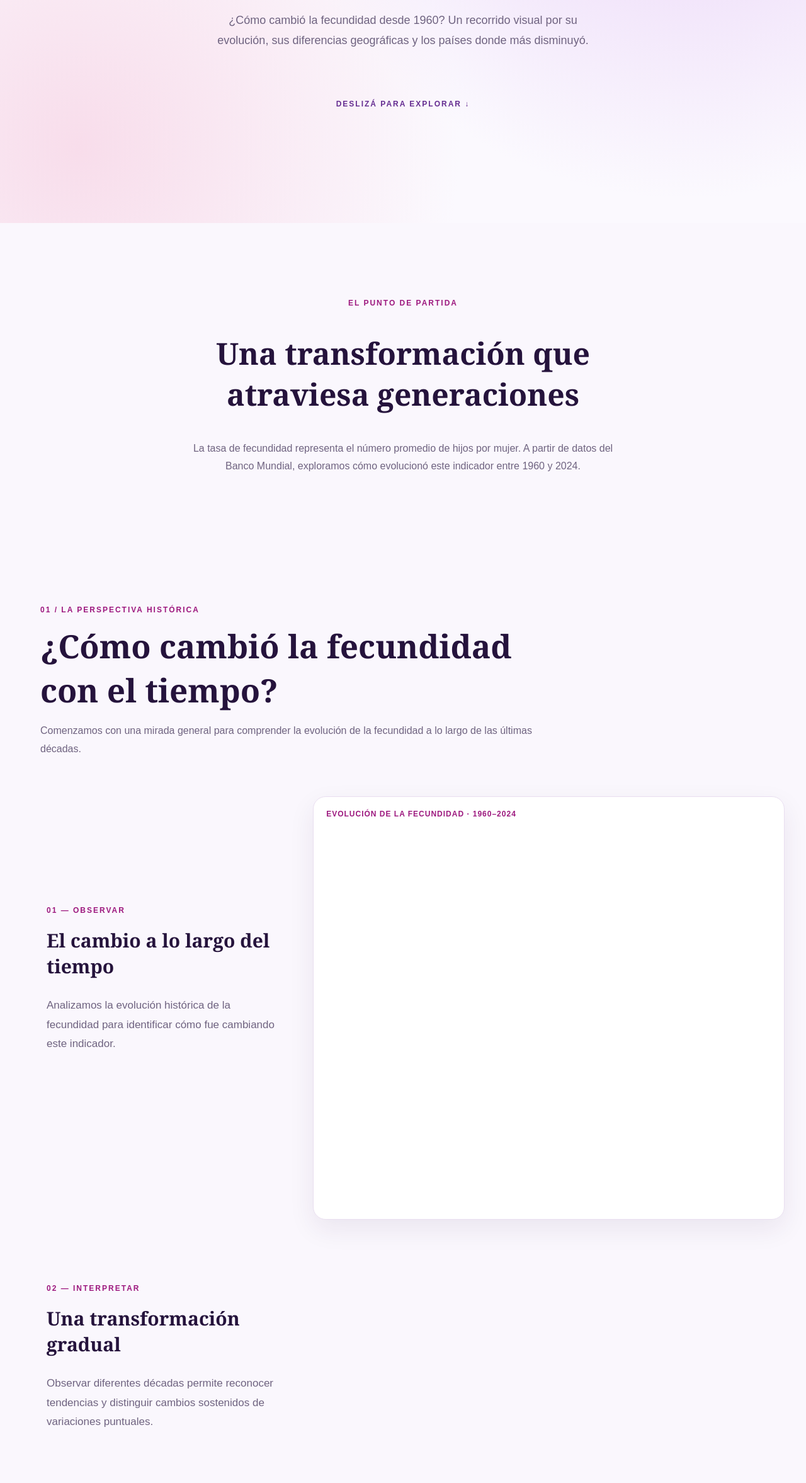
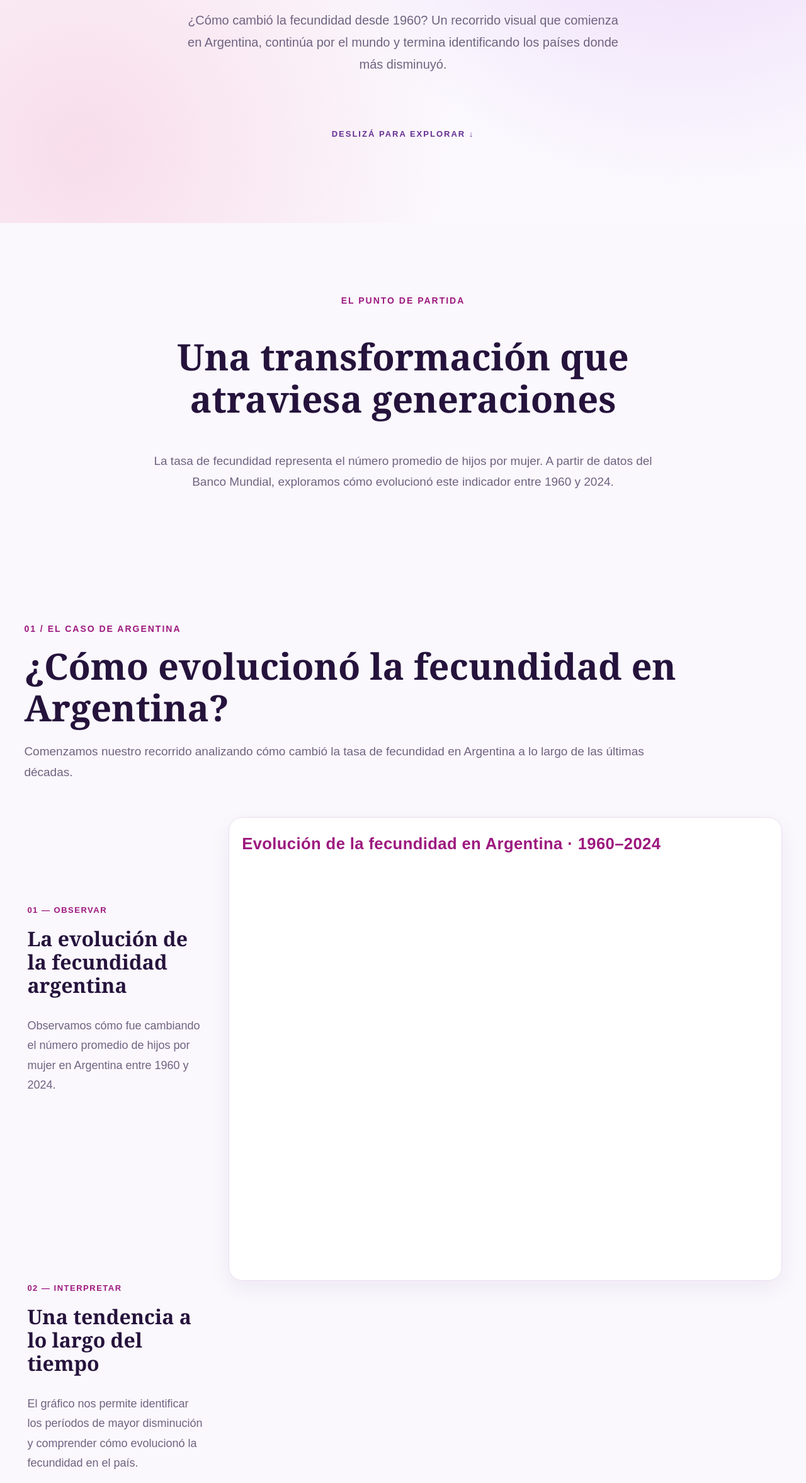
Before and after one commit to catadaminato/infovis, a plain HTML site: page indexTpFinal.html in a window 1280 px wide. Shown: the part 446-2800 px from the top of the page at 63% size. Drawn offline with Linux system fonts and the light colour scheme; a script that the page names is missing.

Commit message:
Update indexTpFinal.html

```diff
--- a/indexTpFinal.html
+++ b/indexTpFinal.html
@@ -11,6 +11,7 @@
       --violeta: #652D91;
       --violeta-oscuro: #371650;
       --rosa: #F6397B;
+      --violeta-rosa: #9D197F;
       --lavanda: #EFE6F8;
       --fondo: #FAF7FD;
       --texto: #25133C;
@@ -33,10 +34,11 @@
 
     h1, h2, h3 {
       font-family: Georgia, serif;
+      line-height: 1.15;
     }
 
     p {
-      line-height: 1.8;
+      line-height: 1.75;
       color: #6F6380;
     }
 
@@ -49,7 +51,7 @@
       justify-content: center;
       align-items: center;
       text-align: center;
-      padding: 40px 20px;
+      padding: 50px 25px;
       background:
         radial-gradient(circle at 85% 15%, #E9D2F7, transparent 50%),
         radial-gradient(circle at 10% 85%, #F8DDEB, transparent 45%),
@@ -57,33 +59,33 @@
     }
 
     .etiqueta {
-      color: #9D197F;
-      font-size: 12px;
+      color: var(--violeta-rosa);
+      font-size: 14px;
       font-weight: bold;
       letter-spacing: 2px;
       text-transform: uppercase;
     }
 
     header h1 {
-      font-size: clamp(45px, 8vw, 90px);
-      max-width: 850px;
-      line-height: 1.1;
-      margin: 25px 0;
+      font-size: clamp(55px, 8vw, 105px);
+      max-width: 1000px;
+      margin: 28px 0;
+      letter-spacing: -2px;
     }
 
     header h1 span {
-      color: #9D197F;
+      color: var(--violeta-rosa);
     }
 
     header p {
-      max-width: 600px;
-      font-size: 18px;
+      max-width: 700px;
+      font-size: 20px;
     }
 
     .scroll-indicator {
-      margin-top: 60px;
+      margin-top: 65px;
       color: var(--violeta);
-      font-size: 12px;
+      font-size: 13px;
       letter-spacing: 2px;
       font-weight: bold;
     }
@@ -91,43 +93,54 @@
     /* INTRODUCCIÓN */
 
     .intro {
-      max-width: 750px;
+      max-width: 850px;
       margin: auto;
-      padding: 120px 25px;
+      padding: 115px 25px;
       text-align: center;
     }
 
     .intro h2 {
-      font-size: clamp(30px, 5vw, 48px);
+      font-size: clamp(36px, 5vw, 58px);
+    }
+
+    .intro p {
+      font-size: 19px;
+    }
+
+    /* SECCIONES */
+
+    .story-section {
+      width: 100%;
+      max-width: 1750px;
+      margin: auto;
+      padding: 75px 3%;
+    }
+
+    .section-heading {
+      max-width: 1050px;
+      margin-bottom: 55px;
+    }
+
+    .section-heading h2 {
+      font-size: clamp(38px, 4.5vw, 64px);
+      margin: 18px 0;
+    }
+
+    .section-heading p {
+      font-size: 19px;
     }
 
     /* SCROLLYTELLING */
 
-    .story-section {
-      max-width: 1400px;
-      margin: auto;
-      padding: 70px 5%;
-    }
-
-    .section-heading {
-      max-width: 800px;
-      margin-bottom: 60px;
-    }
-
-    .section-heading h2 {
-      font-size: clamp(32px, 4vw, 52px);
-      margin: 15px 0;
-    }
-
     .story-layout {
       display: grid;
-      grid-template-columns: 35% 65%;
-      gap: 30px;
+      grid-template-columns: minmax(220px, 25%) minmax(0, 75%);
+      gap: 24px;
       align-items: start;
     }
 
     .story-text {
-      padding-right: 20px;
+      padding-right: 12px;
     }
 
     .story-step {
@@ -135,57 +148,67 @@
       display: flex;
       flex-direction: column;
       justify-content: center;
-      padding: 30px 10px;
+      padding: 30px 5px;
     }
 
     .step-number {
-      color: #9D197F;
-      font-size: 12px;
+      color: var(--violeta-rosa);
+      font-size: 13px;
       font-weight: bold;
-      letter-spacing: 2px;
+      letter-spacing: 1.5px;
     }
 
     .story-step h3 {
-      font-size: 30px;
-      margin: 20px 0 10px;
+      font-size: clamp(25px, 2.5vw, 37px);
+      margin: 20px 0 12px;
     }
 
     .story-step p {
-      font-size: 17px;
+      font-size: 18px;
     }
 
-    /* GRÁFICOS */
+    /* RECUADROS DE GRÁFICOS */
 
     .sticky-chart {
       position: sticky;
-      top: 8vh;
-      height: 84vh;
+      top: 4vh;
+      height: 92vh;
+      min-height: 620px;
       background: white;
       border: 1px solid #E9DEF0;
-      border-radius: 20px;
-      padding: 20px;
-      box-shadow: 0 15px 40px rgba(55, 22, 80, 0.08);
+      border-radius: 22px;
+      padding: 25px 20px 15px;
+      box-shadow: 0 12px 35px rgba(55, 22, 80, 0.06);
       overflow: hidden;
+      display: flex;
+      flex-direction: column;
     }
 
     .chart-label {
-      font-size: 12px;
-      color: #9D197F;
+      font-size: clamp(18px, 2vw, 28px);
+      color: var(--violeta-rosa);
       font-weight: bold;
-      letter-spacing: 1px;
-      text-transform: uppercase;
+      letter-spacing: 0.4px;
       margin-bottom: 15px;
+      line-height: 1.3;
     }
 
-    .flourish-embed {
+    .chart-container {
+      flex: 1;
+      min-height: 0;
       width: 100%;
-      height: calc(100% - 30px);
+      position: relative;
     }
 
-    .flourish-embed iframe {
+    .chart-container .flourish-embed {
+      width: 100%;
+      height: 100%;
+    }
+
+    .chart-container iframe {
       width: 100% !important;
       height: 100% !important;
-      border: none;
+      border: none !important;
     }
 
     /* TRANSICIONES */
@@ -201,47 +224,55 @@
       justify-content: center;
       align-items: center;
       text-align: center;
-      padding: 60px 25px;
+      padding: 65px 25px;
     }
 
     .transition h2 {
       color: white;
-      max-width: 850px;
-      font-size: clamp(28px, 5vw, 50px);
-      line-height: 1.4;
+      max-width: 1000px;
+      font-size: clamp(32px, 5vw, 58px);
+      line-height: 1.35;
     }
 
     .transition span {
       color: #F6AFD2;
     }
 
-    /* FINAL */
+    /* CONCLUSIÓN */
 
     .conclusion {
-      max-width: 850px;
+      max-width: 900px;
       margin: auto;
       text-align: center;
-      padding: 140px 25px;
+      padding: 145px 25px;
     }
 
     .conclusion h2 {
-      font-size: clamp(35px, 5vw, 55px);
+      font-size: clamp(40px, 5vw, 65px);
+    }
+
+    .conclusion p {
+      font-size: 19px;
     }
 
     footer {
       text-align: center;
-      padding: 30px;
+      padding: 35px;
       border-top: 1px solid #E9DEF0;
-      font-size: 13px;
+      font-size: 14px;
       color: #6F6380;
     }
 
-    /* CELULARES */
+    /* ADAPTACIÓN A CELULARES */
 
     @media (max-width: 850px) {
 
       .story-layout {
         grid-template-columns: 1fr;
+      }
+
+      .story-section {
+        padding: 65px 18px;
       }
 
       .story-text {
@@ -250,21 +281,27 @@
 
       .story-step {
         min-height: auto;
-        padding: 35px 0;
+        padding: 30px 0;
       }
 
       .sticky-chart {
         position: relative;
         top: auto;
-        height: 550px;
+        height: 620px;
+        min-height: 0;
+        padding: 20px 12px;
       }
 
-      .story-section {
-        padding: 60px 20px;
+      .chart-label {
+        font-size: 20px;
       }
 
       header {
         min-height: 85vh;
+      }
+
+      header p {
+        font-size: 17px;
       }
     }
   </style>
@@ -275,25 +312,26 @@
   <!-- PORTADA -->
 
   <header>
+
     <div class="etiqueta">
       Trabajo final · Visualización de datos
     </div>
 
     <h1>
-      Un mundo con
-      <span>menos hijos</span>
+      Un mundo con <span>menos hijos</span>
     </h1>
 
     <p>
       ¿Cómo cambió la fecundidad desde 1960?
-      Un recorrido visual por su evolución,
-      sus diferencias geográficas y los países
-      donde más disminuyó.
+      Un recorrido visual que comienza en Argentina,
+      continúa por el mundo y termina identificando
+      los países donde más disminuyó.
     </p>
 
     <div class="scroll-indicator">
       DESLIZÁ PARA EXPLORAR ↓
     </div>
+
   </header>
 
 
@@ -319,24 +357,24 @@
   </section>
 
 
-  <!-- GRÁFICO 1 -->
+  <!-- GRÁFICO 1: ARGENTINA -->
 
   <section class="story-section">
 
     <div class="section-heading">
 
       <div class="etiqueta">
-        01 / La perspectiva histórica
+        01 / El caso de Argentina
       </div>
 
       <h2>
-        ¿Cómo cambió la fecundidad con el tiempo?
+        ¿Cómo evolucionó la fecundidad en Argentina?
       </h2>
 
       <p>
-        Comenzamos con una mirada general para
-        comprender la evolución de la fecundidad
-        a lo largo de las últimas décadas.
+        Comenzamos nuestro recorrido analizando
+        cómo cambió la tasa de fecundidad
+        en Argentina a lo largo de las últimas décadas.
       </p>
 
     </div>
@@ -352,13 +390,13 @@
           </div>
 
           <h3>
-            El cambio a lo largo del tiempo
+            La evolución de la fecundidad argentina
           </h3>
 
           <p>
-            Analizamos la evolución histórica
-            de la fecundidad para identificar
-            cómo fue cambiando este indicador.
+            Observamos cómo fue cambiando el número
+            promedio de hijos por mujer en Argentina
+            entre 1960 y 2024.
           </p>
 
         </div>
@@ -370,14 +408,14 @@
           </div>
 
           <h3>
-            Una transformación gradual
+            Una tendencia a lo largo del tiempo
           </h3>
 
           <p>
-            Observar diferentes décadas permite
-            reconocer tendencias y distinguir
-            cambios sostenidos de variaciones
-            puntuales.
+            El gráfico nos permite identificar
+            los períodos de mayor disminución
+            y comprender cómo evolucionó
+            la fecundidad en el país.
           </p>
 
         </div>
@@ -387,12 +425,16 @@
       <div class="sticky-chart">
 
         <div class="chart-label">
-          Evolución de la fecundidad · 1960–2024
+          Evolución de la fecundidad en Argentina · 1960–2024
         </div>
+
+        <div class="chart-container">
 
           <div
             class="flourish-embed flourish-chart"
             data-src="visualisation/31039667">
+          </div>
+
         </div>
 
       </div>
@@ -407,15 +449,15 @@
   <section class="transition">
 
     <h2>
-      Pero una tendencia global no significa
-      que <span>todos los países vivan
-      el mismo cambio.</span>
+      Pero ¿esta disminución ocurrió solamente
+      en Argentina o
+      <span>también en el resto del mundo?</span>
     </h2>
 
   </section>
 
 
-  <!-- GRÁFICO 2 -->
+  <!-- GRÁFICO 2: MAPA MUNDIAL -->
 
   <section class="story-section">
 
@@ -485,9 +527,13 @@
           Mapa animado · Fecundidad por país
         </div>
 
+        <div class="chart-container">
+
           <div
             class="flourish-embed flourish-map"
             data-src="visualisation/31040625">
+          </div>
+
         </div>
 
       </div>
@@ -510,7 +556,7 @@
   </section>
 
 
-  <!-- GRÁFICO 3 -->
+  <!-- GRÁFICO 3: TOP 10 -->
 
   <section class="story-section">
 
@@ -583,9 +629,13 @@
           Comparación 1960 vs. 2024 · Top 10
         </div>
 
+        <div class="chart-container">
+
           <div
             class="flourish-embed flourish-scatter"
             data-src="visualisation/31040914">
+          </div>
+
         </div>
 
       </div>
@@ -608,15 +658,15 @@
     </h2>
 
     <p>
-      Al combinar la evolución histórica,
-      la distribución geográfica y la comparación
-      entre países, podemos comprender la
-      disminución de la fecundidad desde
-      diferentes perspectivas.
+      Al combinar la evolución de Argentina,
+      la distribución mundial y la comparación
+      entre países, podemos comprender
+      la disminución de la fecundidad
+      desde diferentes perspectivas.
 
-      Los datos muestran que se trata de
-      un fenómeno global, aunque con
-      diferencias importantes entre territorios.
+      Los datos permiten observar un fenómeno
+      de alcance global, aunque con diferencias
+      importantes entre territorios.
     </p>
 
   </section>
@@ -626,6 +676,7 @@
 
   <footer>
     Trabajo final · Visualización de la Información
+
     <p>
       Fuente: Banco Mundial · World Development Indicators
       | Visualizaciones: Flourish
```
Lines whose indentation alone changed are shown as unchanged.
